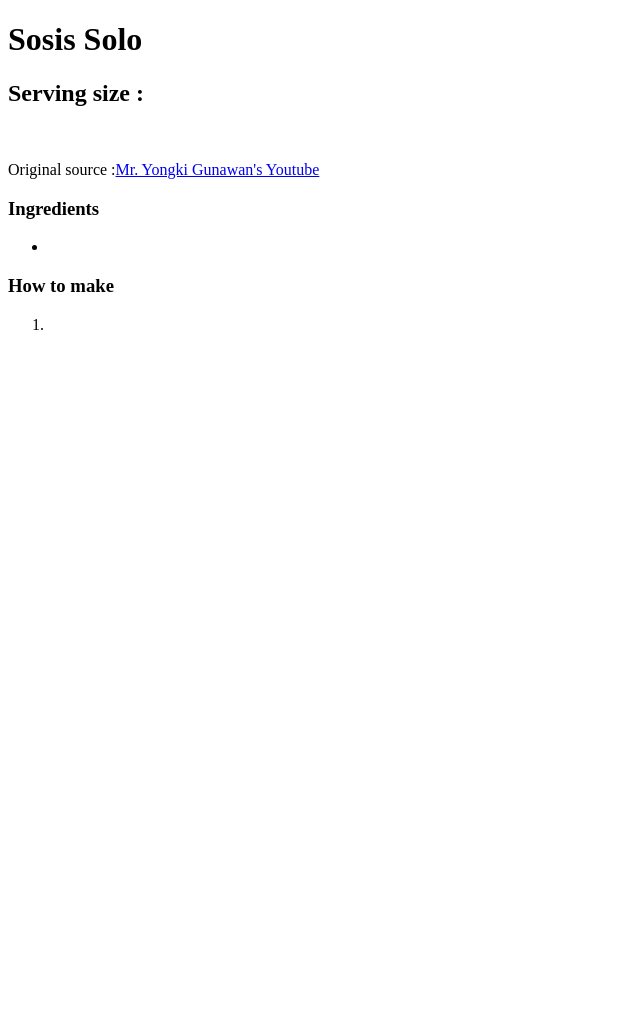
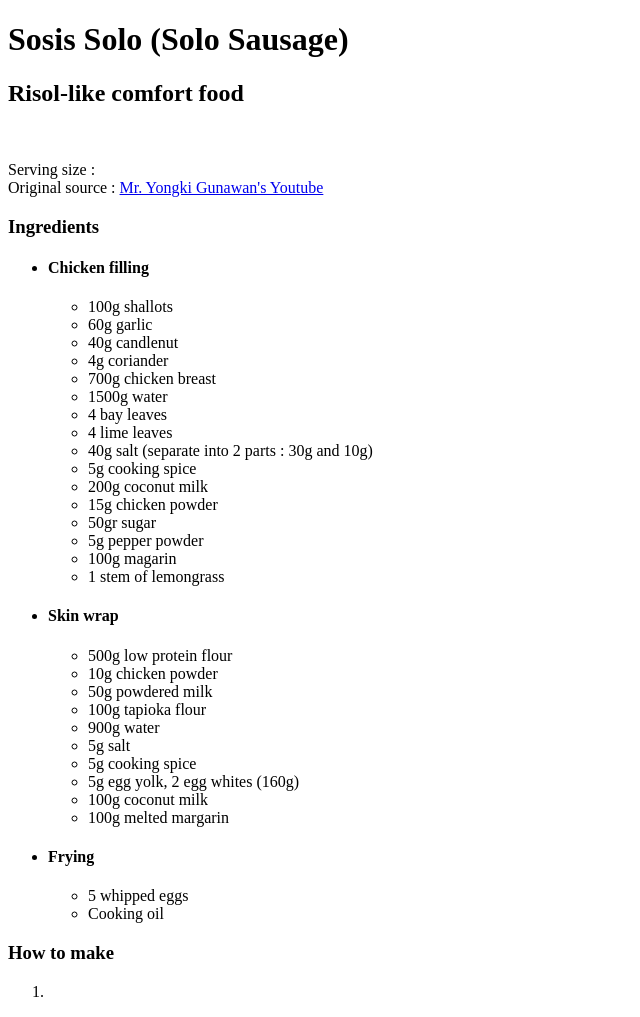
Before and after one commit to kodoknaga/odin-recipes, a plain HTML site: page recipes/sosis-solo.html in a window 1280 px wide. Shown: the whole page, without its empty margins (0-640 px from the left). Before the commit the page ends 800 px from the top, so only its background shows below. Drawn offline with Linux system fonts and the light colour scheme.

Commit message:
adding sosis solo ingredients and edit panada

```diff
--- a/recipes/sosis-solo.html
+++ b/recipes/sosis-solo.html
@@ -6,16 +6,60 @@
     <title>Sosis Solo</title>
 </head>
 <body>
-    <h1>Sosis Solo</h1>
-    <h2>Serving size :<!--need to count estimated serving size if there's none--></h2>
+    <h1>Sosis Solo (Solo Sausage)</h1>
+    <h2>Risol-like comfort food</h2>
     <img src=""> <!--insert image later-->
-    <p>Original source :<a href="https://www.youtube.com/watch?v=K9ssrIth8FY">Mr. Yongki Gunawan's Youtube</a></p>
+    <p>Serving size :<!--need to count estimated serving size if there's none--><br>
+        Original source : <a href="https://www.youtube.com/watch?v=K9ssrIth8FY">Mr. Yongki Gunawan's Youtube</a></p>
 
     <!--container for ingredients list-->
     <div>
         <h3>Ingredients</h3>
         <ul>
-            <li></li>
+            <li><h4>Chicken filling</h4>
+            <ul>
+                <li>100g shallots</li>
+                <li>60g garlic</li>
+                <li>40g candlenut</li>
+                <li>4g coriander</li>
+                <li>700g chicken breast</li>
+                <li>1500g water</li>
+                <li>4 bay leaves</li>
+                <li>4 lime leaves</li>
+                <li>40g salt (separate into 2 parts : 30g and 10g)</li>
+                <li>5g cooking spice</li>
+                <li>200g coconut milk</li>
+                <li>15g chicken powder</li>
+                <li>50gr sugar</li>
+                <li>5g pepper powder</li>
+                <li>100g magarin</li>
+                <li>1 stem of lemongrass</li>
+            </ul>
+            </li>
+
+            <li>
+                <h4>Skin wrap</h4>
+                <ul>
+                    <li>500g low protein flour</li>
+                    <li>10g chicken powder</li>
+                    <li>50g powdered milk</li>
+                    <li>100g tapioka flour</li>
+                    <li>900g water</li>
+                    <li>5g salt</li>
+                    <li>5g cooking spice</li>
+                    <li>5g egg yolk, 2 egg whites (160g)</li>
+                    <li>100g coconut milk</li>
+                    <li>100g melted margarin</li>
+                </ul>
+            </li>
+
+            <li>
+                <h4>Frying</h4>
+                <ul>
+                    <li>5 whipped eggs</li>
+                    <li>Cooking oil</li>
+                </ul>
+            </li>
         </ul>
     </div>
 
```
Also changed, not shown: recipes/panada.html (+11 -11 lines).
